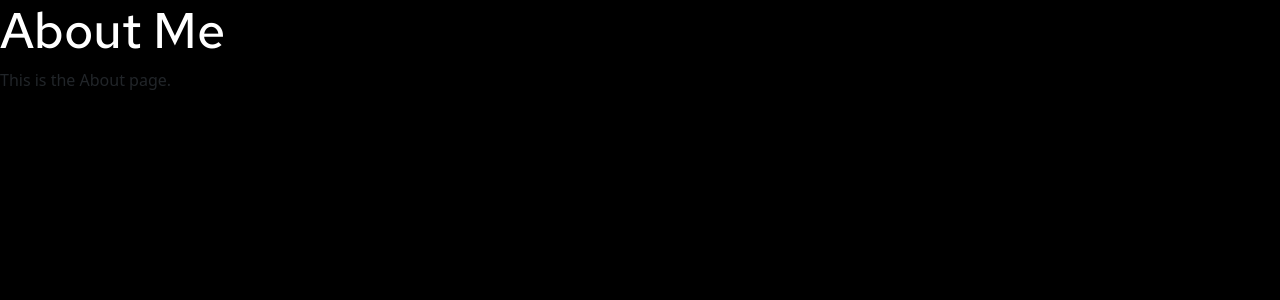
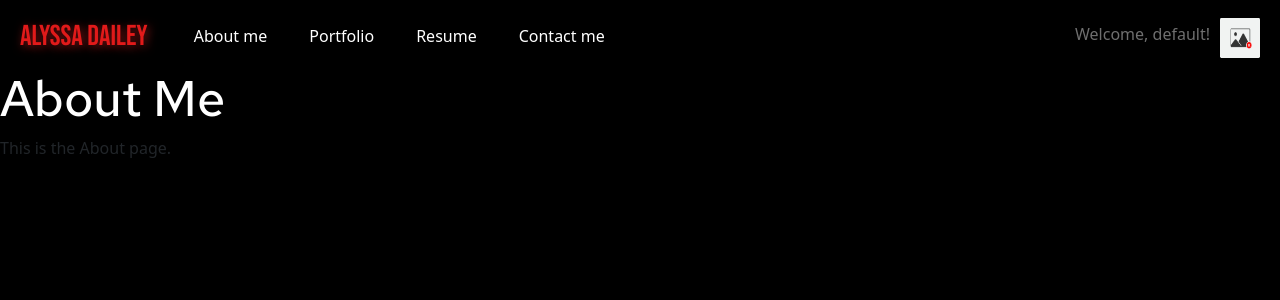
Before and after one commit to alyssadailey/Portfolio-Project, a React (Vite) app in the folder vite-project/: page /about in a window 1280 px wide. Shown: the top 300 px of the page. Built offline with nearby package versions, Linux system fonts and the light colour scheme; a web font is replaced by a local one.

Commit message:
got nav bar functioning to bring to correct pages. Also added more navbar elements for easy user interface

```diff
--- a/vite-project/src/components/Header.jsx
+++ b/vite-project/src/components/Header.jsx
@@ -1,11 +1,12 @@
 import React from "react";
 import Navbar from "./Navbar";
+import './stylesheets/Navbar.css'
 
-const Header = () => {
+const Header = ({ userType }) => {
     return (
-        <header>
+        <header className="header">
+            <Navbar userType={userType} />
             <h1>My Portfolio</h1>
-            <Navbar />
         </header>
     );
 };
--- a/vite-project/src/components/Navbar.jsx
+++ b/vite-project/src/components/Navbar.jsx
@@ -2,14 +2,34 @@ import React from "react";
 import { Link } from "react-router-dom";
 import "../components/stylesheets/Navbar.css";
 
-const Navbar = () => {
+const userIcons = {
+  Employer: "/assets/Teal-NF-Icon.png",
+  Developer: "/assets/Pink-NF-Icon.png",
+  Friend: "/assets/Blue-NF-Icon.png",
+  Stranger: "/assets/Plumb-NF-Icon.png",
+  default: "/assets/Default-img.webp",
+};
+
+const Navbar = ({ userType = "default" }) => {
+
+    const userIcon = userIcons[userType] || userIcons.default; // Select correct icon
+
     return (
-        <nav className="nav">
-      <Link className="nav-link" to="/">Home</Link>
-      <Link className="nav-link" to="/about">About me</Link>
-      <Link className="nav-link" to="/portfolio">Portfolio</Link>
-      <Link className="nav-link" to="/contact">Contact me</Link>
-      <Link className="nav-link" to="/resume">Resume</Link>
+      <nav className="nav">
+          <Link to="/" className="logo">
+                Alyssa Dailey
+            </Link>
+        <div className="nav-links">
+            {/* <Link className="nav-link" to="/dashboard/${userType}">Home</Link> */}
+            <Link className="nav-link" to="/about">About me</Link>
+            <Link className="nav-link" to="/portfolio">Portfolio</Link>
+            <Link className="nav-link" to="/resume">Resume</Link>
+            <Link className="nav-link" to="/contact">Contact me</Link>
+        </div>
+        <h2 className="welcome-msg-nav">Welcome, {userType}!</h2>
+        <Link to="/whoswatching" className="whos-watching-icon">
+            <img src={userIcon} alt="User's Who's Watching Icon" className="whos-watching-img" />
+          </Link>
     </nav>
     );
 };
--- a/vite-project/src/components/stylesheets/Navbar.css
+++ b/vite-project/src/components/stylesheets/Navbar.css
@@ -0,0 +1,60 @@
+@import url('https://fonts.googleapis.com/css2?family=Bebas+Neue&display=swap');
+
+.nav {
+    display: flex;
+    align-items: center;
+    background-color: black;
+    padding: 10px 20px;
+}
+
+.logo {
+font-family: 'Bebas Neue', sans-serif;
+  font-size: 1.8rem;
+  color: #e11a1a;
+  text-transform: uppercase;
+  text-shadow: 2px 2px 10px rgba(176, 29, 29, 0.8);
+  text-decoration: none;
+  margin-right: 30px;
+  margin-top: 5px;
+}
+
+.nav-links {
+    display: flex;
+    gap: 10px;
+}
+
+.nav-link {
+    color: white;
+    text-decoration: none;
+    font-size: 1rem;
+    margin-top: 4px;
+}
+
+.nav-link:hover {
+    color: red;
+}
+
+/* User Icon in Top Right */
+.whos-watching-icon {
+    position: absolute;
+    top: 10px;
+    right: 20px;
+    display: flex;
+    align-items: center;
+    justify-content: center;
+  }
+
+  .whos-watching-img {
+    width: 40px;  /* Adjust size */
+    height: 40px;  /* Adjust size */
+    border-radius: 3.5%;
+    margin-top: 8px;
+  }
+
+  .welcome-msg-nav {
+    position: absolute;
+    top: 25px;
+    right: 70px;
+    font-size: 1rem;
+    color: #6f6f6f;
+  }
--- a/vite-project/src/pages/About.jsx
+++ b/vite-project/src/pages/About.jsx
@@ -1,8 +1,10 @@
 import React from 'react';
+import Navbar from "../components/Navbar";
 
 const About = () => {
     return (
         <div>
+            <Navbar />
             <h1>About Me</h1>
             <p>This is the About page.</p>
         </div>
--- a/vite-project/src/pages/App.jsx
+++ b/vite-project/src/pages/App.jsx
@@ -1,6 +1,6 @@
 import React from "react";
 import "bootstrap/dist/css/bootstrap.min.css";
-import { BrowserRouter as Router, Routes, Route } from "react-router-dom";
+import { BrowserRouter as Router, Routes, Route, useParams } from "react-router-dom";
 
 import HomePage from "./HomePage";
 import WhosWatching from "./WhosWatching";
@@ -9,6 +9,7 @@ import About from "./About";
 import Portfolio from "./Portfolio";
 import Contact from "./Contact";
 import Resume from "./Resume";
+
 
 const App = () => {
   return (
--- a/vite-project/src/pages/Contact.jsx
+++ b/vite-project/src/pages/Contact.jsx
@@ -1,8 +1,10 @@
 import React from 'react';
+import Navbar from "../components/Navbar";
 
 const Contact = () => {
     return (
         <div>
+            <Navbar />
             <h1>Contact me</h1>
             <p>This is the Contact me page.</p>
         </div>
--- a/vite-project/src/pages/Dashboard.jsx
+++ b/vite-project/src/pages/Dashboard.jsx
@@ -1,21 +1,21 @@
 import React from 'react';
 import { useParams } from 'react-router-dom';
 import Header from "../components/Header";
-import Footer from "../components/Footer";
-import Projects from "../components/Projects";
+// import Footer from "../components/Footer";-- FOOTER- needed to not see while developing
+// import Projects from "../components/Projects";-- Dashboard- may not use this anymore for design
 import './stylesheets/Dashboard.css'; // Add your custom CSS here
 
 const Dashboard = () => {
     const { userType } = useParams();
+    const displayUser = userType || "default";
 
     return (
         <div className="dashboard-container">
-            <Header />
+            <Header userType={displayUser} />
             <div className="dashboard-content">
-                <h2>Welcome, {userType}!</h2>
-                <Projects userType={userType}/>
+                {/* <Projects userType={userType}/> */}
             </div>
-            <Footer />
+            {/* <Footer /> */}
         </div>
     );
 };
--- a/vite-project/src/pages/Portfolio.jsx
+++ b/vite-project/src/pages/Portfolio.jsx
@@ -1,8 +1,10 @@
 import React from 'react';
+import Navbar from "../components/Navbar";
 
 const Portfolio = () => {
     return (
         <div>
+            <Navbar />
             <h1>Portfolio</h1>
             <p>This is the Portfolio page.</p>
         </div>
--- a/vite-project/src/pages/Resume.jsx
+++ b/vite-project/src/pages/Resume.jsx
@@ -1,8 +1,10 @@
 import React from 'react';
+import Navbar from "../components/Navbar";
 
 const Resume = () => {
     return (
         <div>
+            <Navbar />
             <h1>Resume</h1>
             <p>This is the Resume page.</p>
         </div>
--- a/vite-project/src/pages/WhosWatching.jsx
+++ b/vite-project/src/pages/WhosWatching.jsx
@@ -18,21 +18,21 @@ const WhosWatching = () => {
 
             <div className="buttons-container">
                 <button className="watching-button" onClick={() => handleButtonClick('Employer')}>
-                <img src="/assets/Teal-NF-Icon.png" alt="Employer" className="button-icon" />
-                <p className="button-text">Employeer</p>
+                <img src="/assets/Teal-NF-Icon.png" alt="employer" className="button-icon" />
+                <p className="button-text">Employer</p>
                 </button>
 
-                <button className="watching-button" onClick={() => handleButtonClick('developer')}>
+                <button className="watching-button" onClick={() => handleButtonClick('Developer')}>
                 <img src="/assets/Pink-NF-Icon.png" alt="Developer" className="button-icon" />
                 <p className="button-text">Developer</p>
                 </button>
 
-                <button className="watching-button" onClick={() => handleButtonClick('friend')}>
+                <button className="watching-button" onClick={() => handleButtonClick('Friend')}>
                 <img src="/assets/Blue-NF-Icon.png" alt="Friend" className="button-icon" />
                 <p className="button-text">Friend</p>
                 </button>
 
-                <button className="watching-button" onClick={() => handleButtonClick('stranger')}>
+                <button className="watching-button" onClick={() => handleButtonClick('Stranger')}>
                 <img src="assets/Plumb-NF-Icon.png" alt="Stranger" className="button-icon" />
                 <p className="button-text">Stranger</p>
                 </button>
--- a/vite-project/src/pages/stylesheets/WhosWatching.css
+++ b/vite-project/src/pages/stylesheets/WhosWatching.css
@@ -28,8 +28,8 @@ h1 {
   cursor: pointer;
 }
 .button-icon {
-  width: 135px; /* Adjust icon size */
-  height: 135px; /* Adjust icon size */
+  width: 132px; /* Adjust icon size */
+  height: 132px; /* Adjust icon size */
   margin-bottom: 10px; /* Space between image and text */
   border-radius: 3.5%;
 }
```
Also changed, not shown: vite-project/public/assets/Default-img.webp (added).
